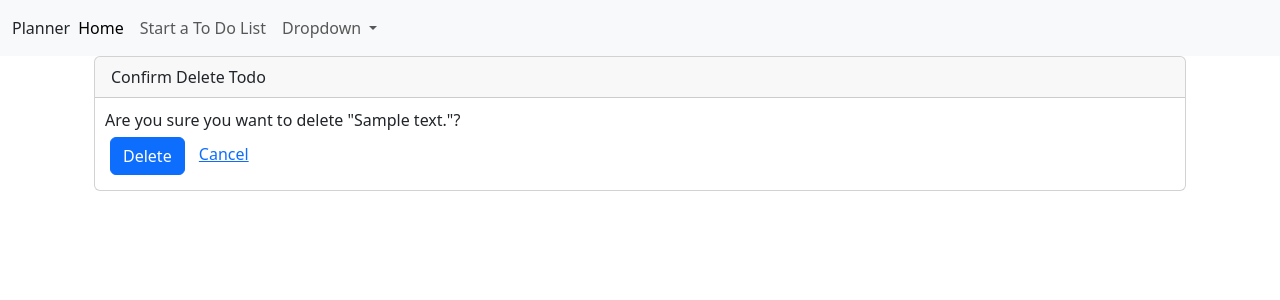
After one commit to egwilborn/planner, a Django app: page /todo/1/delete/ in a window 1280 px wide. The commit adds this page. Shown: the top 300 px of the page. Run offline with Django 4.2, Linux system fonts and the light colour scheme; tables that the repository leaves empty hold one stand-in row (values such as "Sample post").

Commit message:
adds delete CBV for deleting todos

```diff
--- a/main_app/templates/base.html
+++ b/main_app/templates/base.html
@@ -9,6 +9,10 @@
       rel="stylesheet"
       integrity="sha384-4bw+/aepP/YC94hEpVNVgiZdgIC5+VKNBQNGCHeKRQN+PtmoHDEXuppvnDJzQIu9"
       crossorigin="anonymous"
+    />
+    <link
+      href="https://fonts.googleapis.com/icon?family=Material+Icons"
+      rel="stylesheet"
     />
   </head>
   <body>
--- a/main_app/templates/main_app/list_detail.html
+++ b/main_app/templates/main_app/list_detail.html
@@ -16,12 +16,8 @@
       style="display: flex; justify-content: space-between; align-items: center"
     >
       <p style="font-size: 120%">
-        <a href="">
-          <svg class="bi" width="32" height="32" fill="currentColor">
-            <use xlink:href="bootstrap-icons.svg#heart-fill" />
-          </svg>
-        </a>
         {{todo.content}}
+        <span><a href="{% url 'delete_todo' todo.id %}">X</a></span>
       </p>
       <p style="font-size: 80%; font-style: italic">
         added {{todo.date_added}}
--- /dev/null
+++ b/main_app/templates/main_app/todo_confirm_delete.html
@@ -0,0 +1,25 @@
+{% extends 'base.html' %} {% block content %}
+<div class="container">
+  <div class="card">
+    <div class="card-header">Confirm Delete Todo</div>
+    <div class="card-content" style="padding: 10px 10px 10px 10px">
+      Are you sure you want to delete "{{todo.content}}"?
+      <form action="" method="POST">
+        {% csrf_token %}
+        <input
+          type="submit"
+          value="Delete"
+          class="btn btn-primary"
+          style="margin: 5px 5px 5px 5px"
+        />
+        <a
+          href="{% url 'list_detail' todo.list_id %}"
+          style="margin: 5px 5px 5px 5px"
+          >Cancel</a
+        >
+      </form>
+    </div>
+  </div>
+</div>
+
+{% endblock content %}
--- a/main_app/urls.py
+++ b/main_app/urls.py
@@ -6,5 +6,7 @@ urlpatterns = [
     path('lists/', views.ListIndex.as_view(), name="list_index"),
     path('lists/<int:pk>', views.ListDetail.as_view(), name="list_detail"),
     path('lists/<int:list_id>/todos/create',
-         views.todo_create, name="create_todo")
+         views.todo_create, name="create_todo"),
+    path('todo/<int:pk>/delete/',
+         views.TodoDelete.as_view(), name="delete_todo")
 ]
--- a/main_app/views.py
+++ b/main_app/views.py
@@ -41,3 +41,8 @@ def todo_create(request, list_id):
         new_todo.list_id = list_id
         new_todo.save()
     return redirect('list_detail', pk=list_id)
+
+
+class TodoDelete(DeleteView):
+    model = Todo
+    success_url = "/lists/"
```
